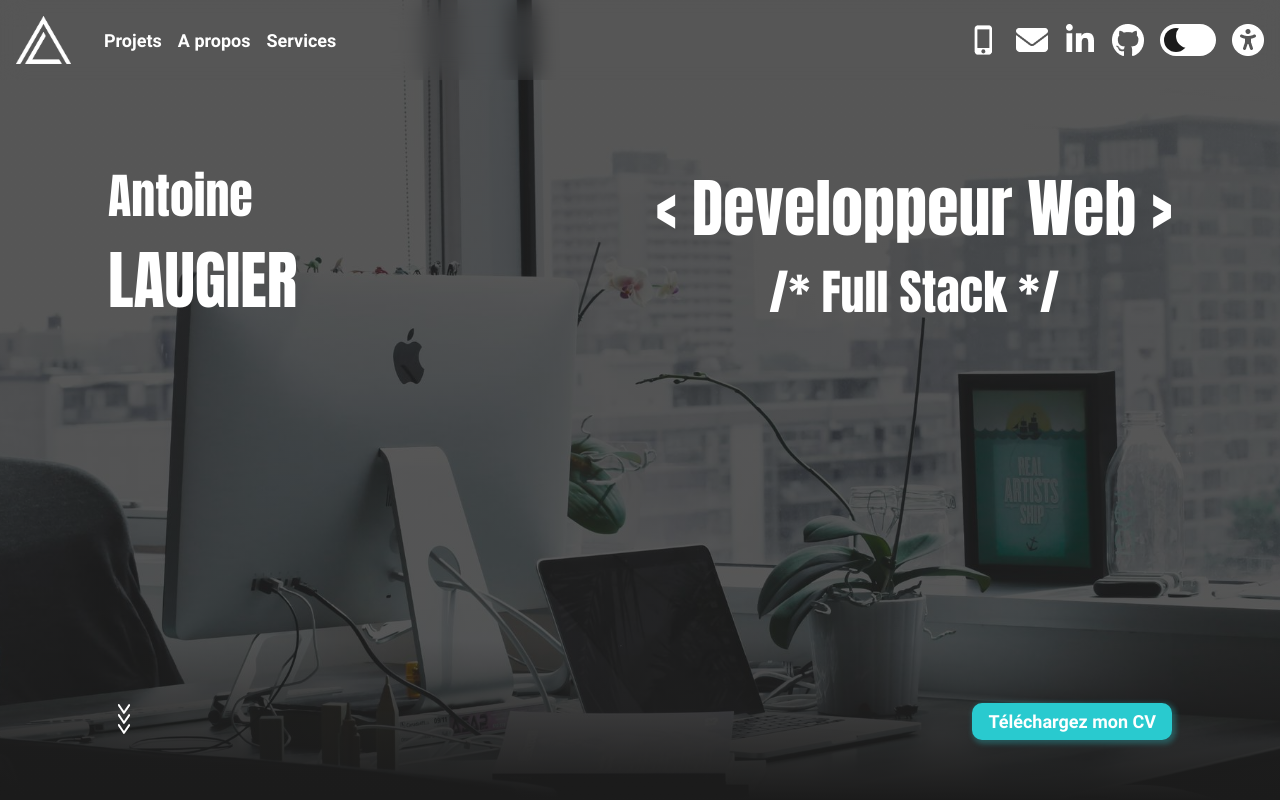
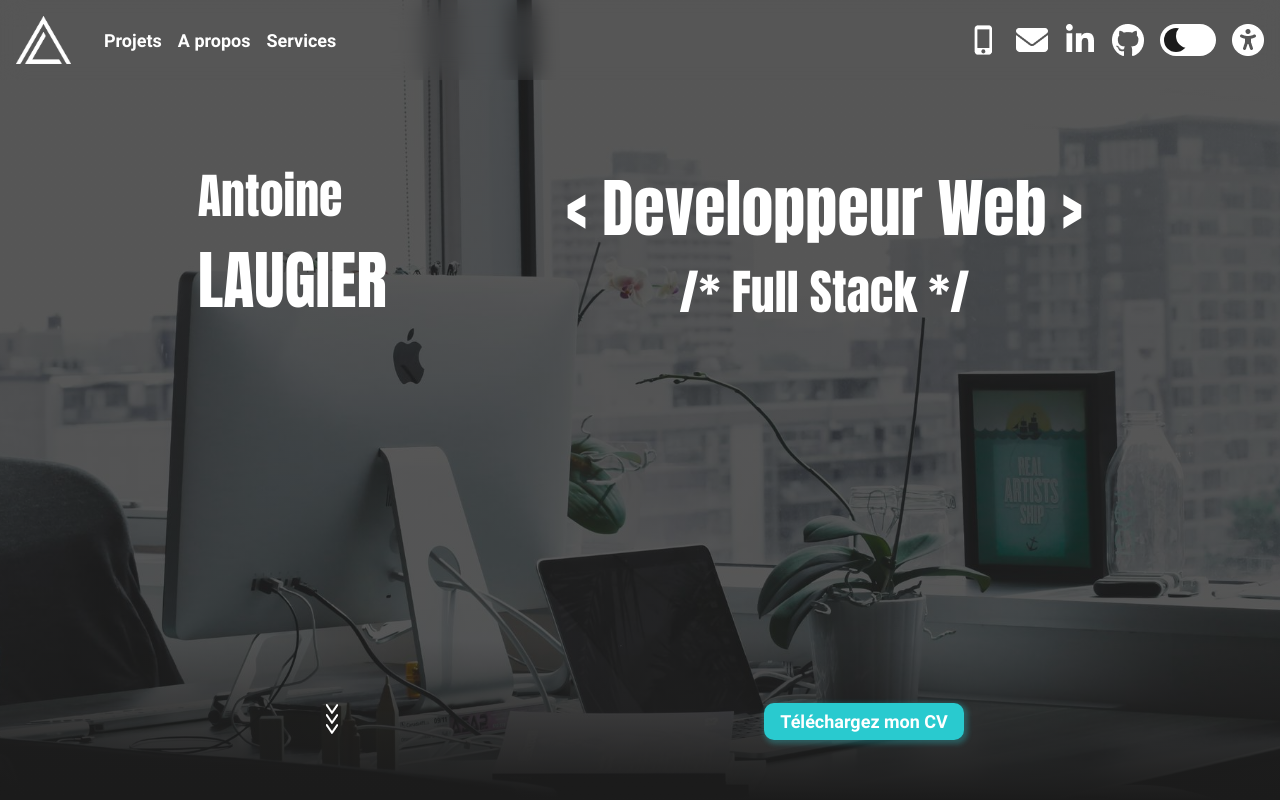
Before and after one commit to Titou1206/portfolio-AL, a website: page index.html in a window 1280 px wide. Shown: the top 800 px of the page. Drawn offline with nearby package versions, Linux system fonts and the light colour scheme.

Commit message:
vrecomit
vrecomit

```diff
--- a/index.html
+++ b/index.html
@@ -58,13 +58,13 @@
     <!-- hero -->
     <section id="hero" class="hero large-12 flex">
         <!-- div titre -->
-        <div class="large-10 flex justify-between mrlauto">
+        <div class="large-10 flex justify-around mrlauto">
             <h2>Antoine<br><span>LAUGIER</span></h2>
             <h1 class="text-center"><span>< Developpeur Web ></span><br>/* Full Stack */</h1>
         </div>
         <!-- bouton CV -->
         <div class="container-hero large-12">
-            <div class="large-10 flex justify-between mrlauto">
+            <div class="large-10 flex justify-around mrlauto">
                 <!-- picto scroll -->
                 <div class="picto p-fleche"></div>
                 <a class="bouton" target="_blank" href="./assets/CV_Antoine_LAUGIER_Développeur_Web.pdf" title="lien de téléchargement de mon CV au format PDF - Nouvelle fenêtre">Téléchargez mon CV</a>
```
